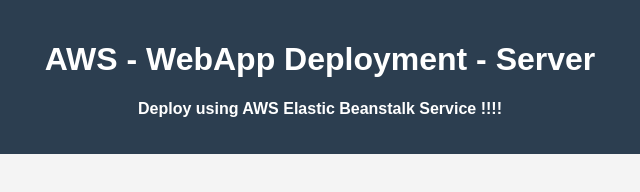
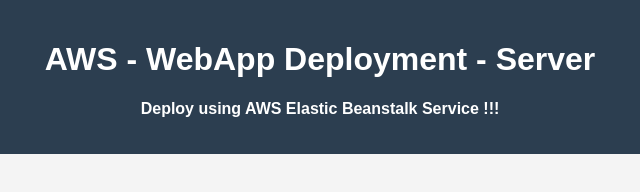
Before and after one commit to sparklink-ts/aws-php-demo, a plain HTML site: page index.html in a window 1280 px wide. Shown: the full height of the page, 320-960 px from the left. Drawn offline with Linux system fonts and the light colour scheme.

Commit message:
Update index.html

```diff
--- a/index.html
+++ b/index.html
@@ -38,7 +38,7 @@
 
     <header>
         <h1>AWS - WebApp Deployment - Server </h1>
-        <p><b>Deploy using AWS Elastic Beanstalk Service !!!!</b></p>
+        <p><b>Deploy using AWS Elastic Beanstalk Service !!!</b></p>
     </header>
 
 </body>
```
